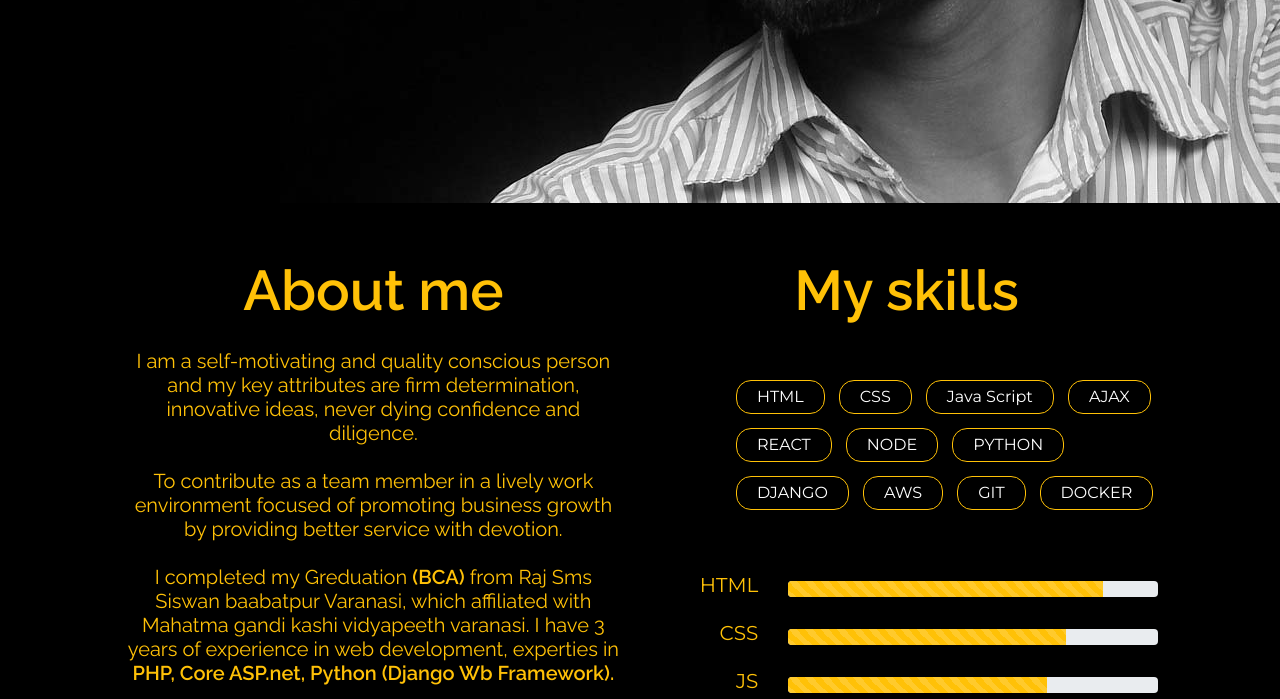
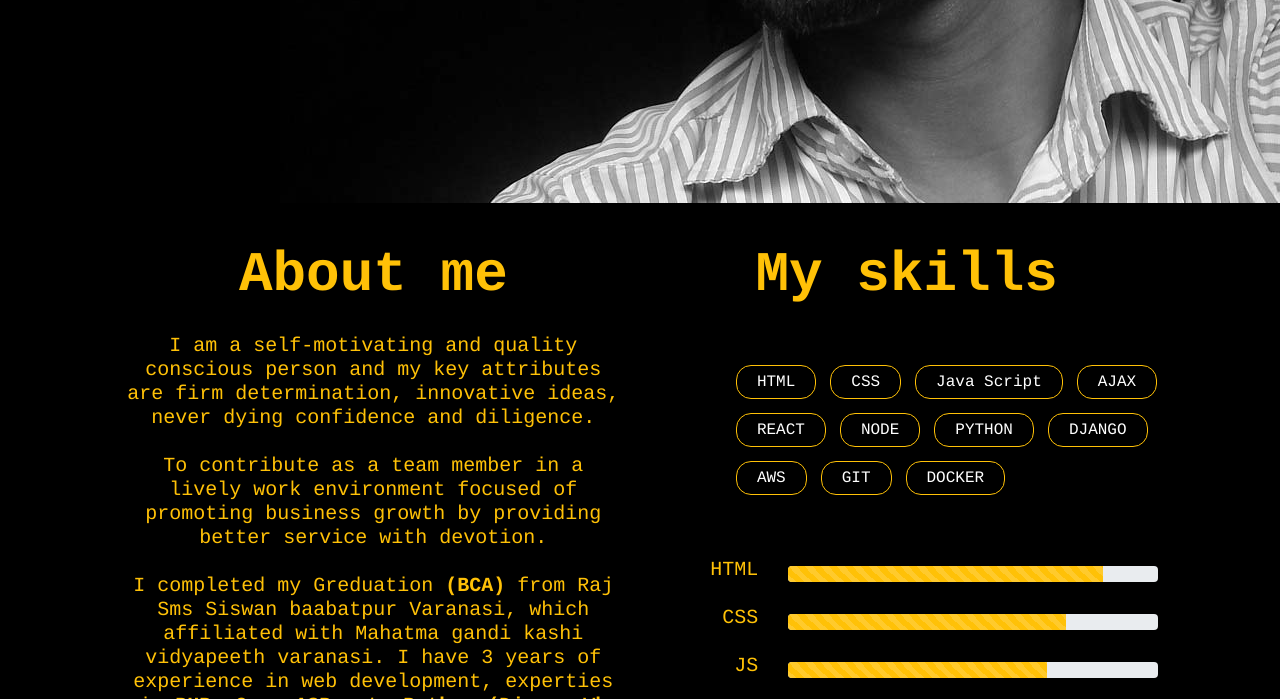
Before and after one commit to Abhay4122/portfolio.github.io, a plain HTML site: page index.html in a window 1280 px wide. Shown: the part 597-1296 px from the top of the page. Drawn offline with Linux system fonts and the light colour scheme.

Commit message:
font changed default

```diff
--- a/css/my.css
+++ b/css/my.css
@@ -1,10 +1,5 @@
-@font-face {
-    font-family: montserrat;
-    src: url(font/Montserrat-Regular.otf);
-}
-
 body{
-    margin: 0; padding: 0; font-family: montserrat;
+    margin: 0; padding: 0; font-family: Courier;
 }
 .bg-black{
     background: black;
@@ -35,7 +30,7 @@ body{
 
 /* set font style 2 */
 .font-2{
-    font-family: raleway;
+    font-family: Courier;
 }
 
 
--- a/index.html
+++ b/index.html
@@ -4,7 +4,6 @@
     <title>Portfolio</title>
     <link rel="stylesheet" href="css/bootstrap.css">
     <link rel="stylesheet" href="css/my.css">
-    <link href="http://fonts.googleapis.com/css?family=Lato:300,400,700%7CMontserrat:400,700%7CRaleway:300,400,600" rel="stylesheet">
     <link rel="stylesheet" href="https://stackpath.bootstrapcdn.com/font-awesome/4.7.0/css/font-awesome.min.css">
 </head>
 <body>
```
